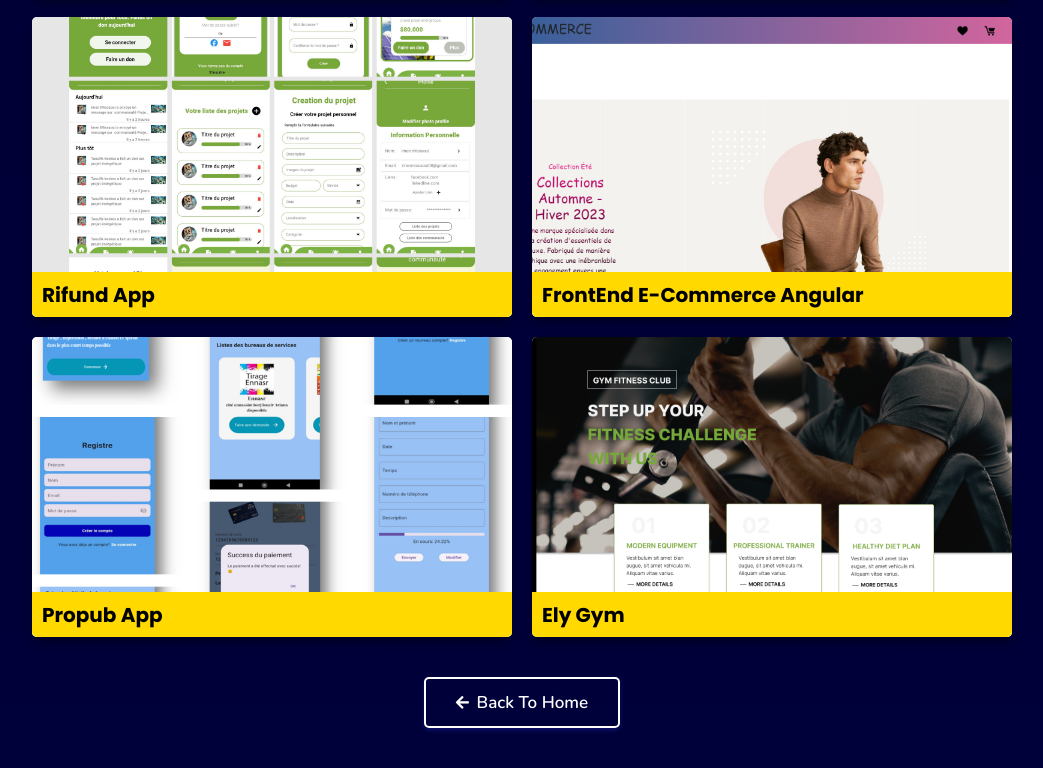
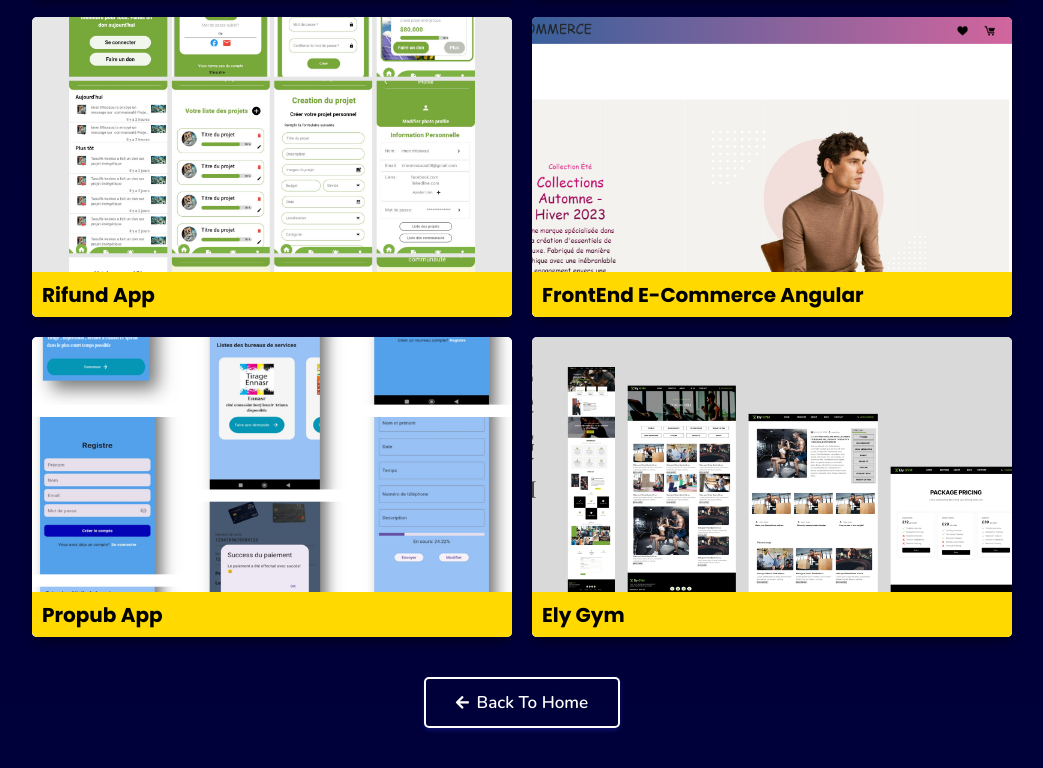
Before and after one commit to inssafkhadhraoui7/Portfelio_insaf, a plain HTML site: page projects/project.html in a window 1280 px wide. Shown: the part 466-1234 px from the top of the page, without its empty margins (118-1161 px from the left). Drawn offline with nearby package versions, Linux system fonts and the light colour scheme.

Commit message:
last version

```diff
--- a/projects/project.html
+++ b/projects/project.html
@@ -120,7 +120,7 @@
 
       <!-- Add more boxes if needed -->
       <div class="box tilt">
-        <img src="./../assets/images/projects/elygym.png" alt="Sample Project">
+        <img src="./../assets/images/projects/Ely gym.png" alt="Sample Project">
         <div class="content">
           <div class="tag">
             <h3>Ely Gym </h3>
```
Also changed, not shown: assets/images/projects/Ely gym.png (added), assets/images/projects/elygym.png (deleted).
